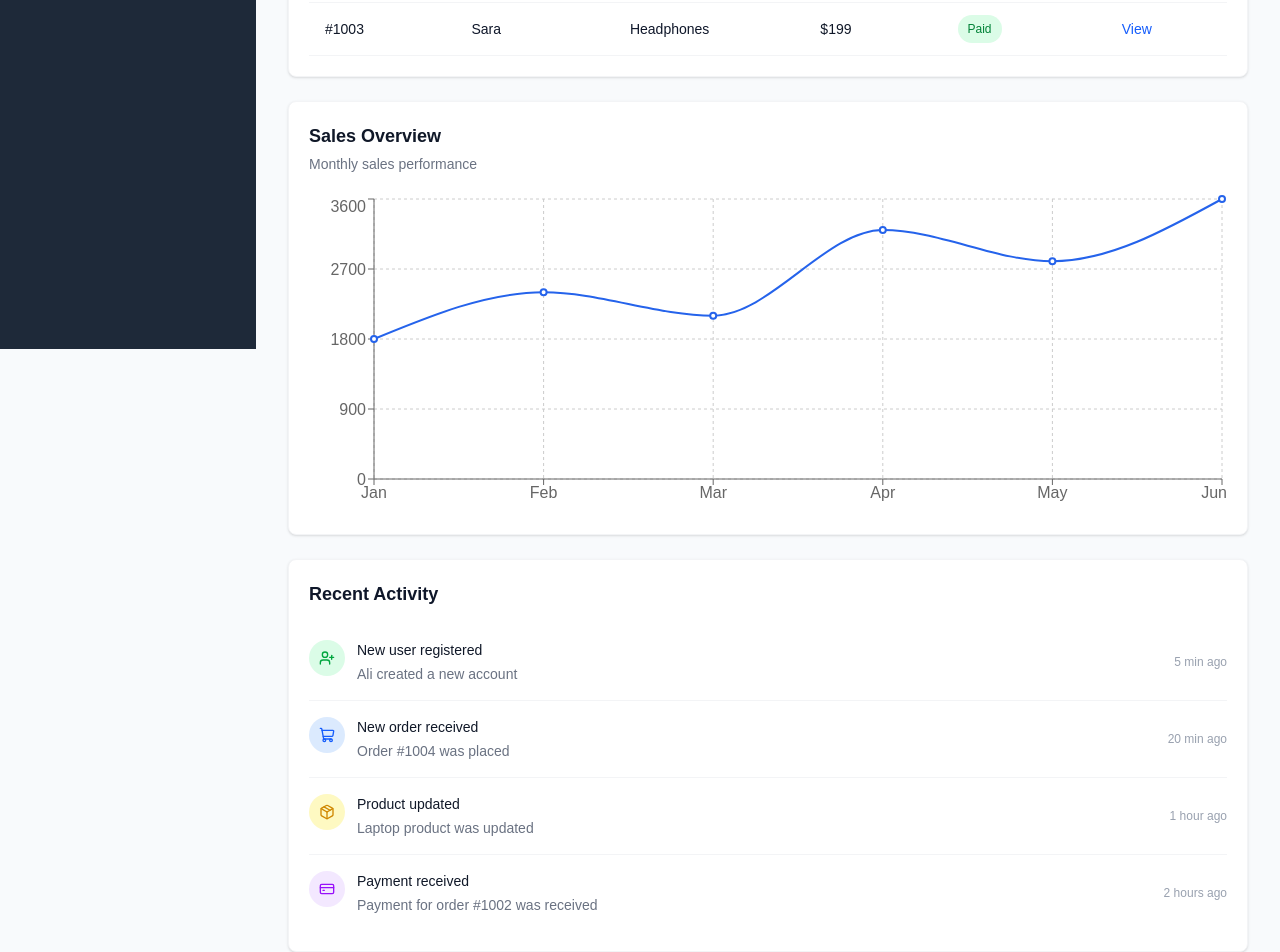
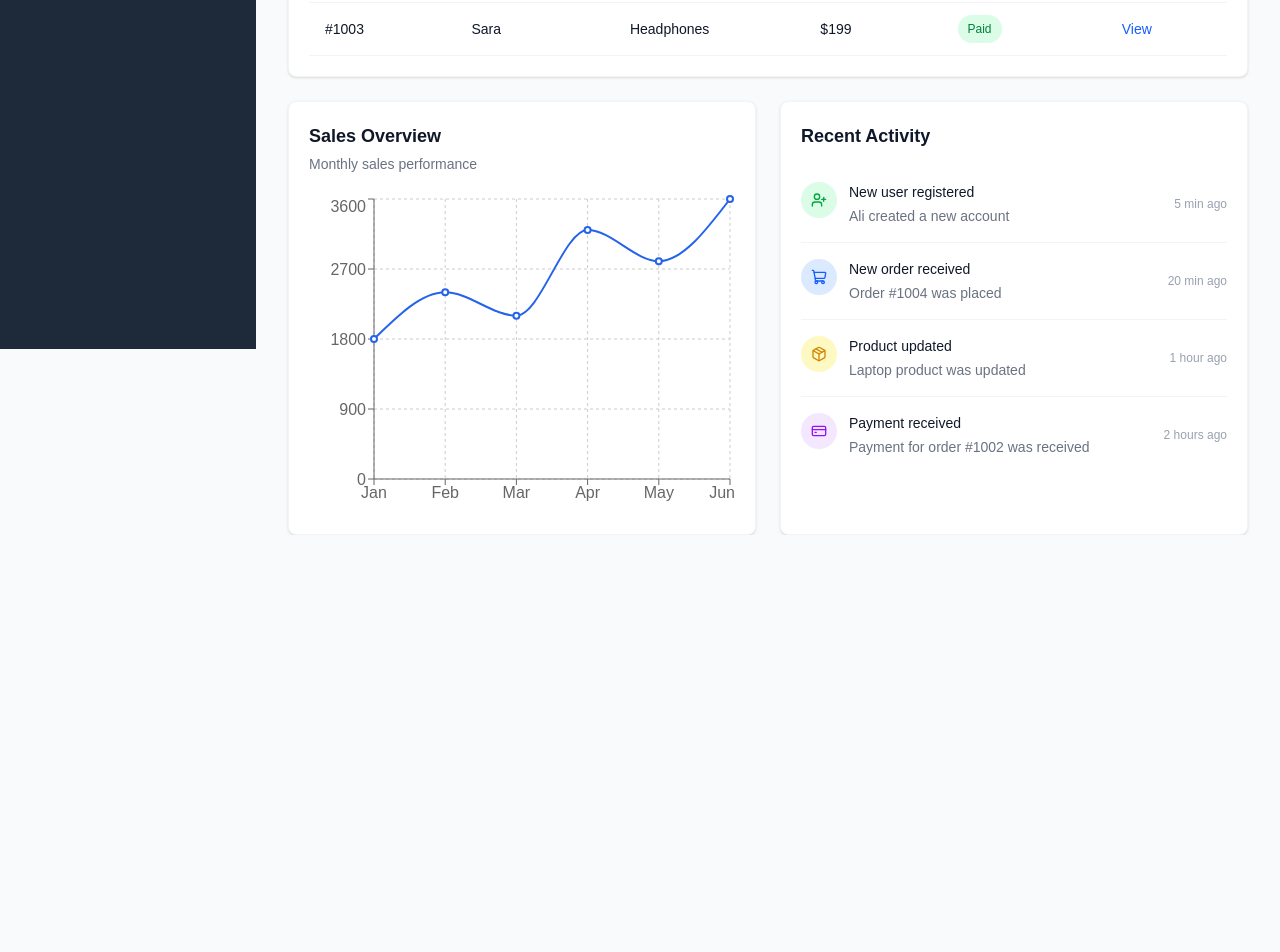
Before and after one commit to mohammad-shirani-developer/admin-dashboard, a Next.js app: page /dashboard in a window 1280 px wide. Shown: the part 451-1403 px from the top of the page. After the commit the page ends 986 px from the top, so only its background shows below. Built offline with nearby package versions, Linux system fonts and the light colour scheme.

Commit message:
feat: improve dashboard layout

```diff
--- a/app/dashboard/page.tsx
+++ b/app/dashboard/page.tsx
@@ -60,10 +60,8 @@
       <div className="mt-3">
         <RecentOrders />
       </div>
-      <div className="mt-6">
+      <div className="mt-6 grid grid-cols-1 gap-6 lg:grid-cols-2">
         <SalesOverview data={salesData} />
-      </div>
-      <div className="mt-6">
         <ActivityOverview />
       </div>
     </div>
```
